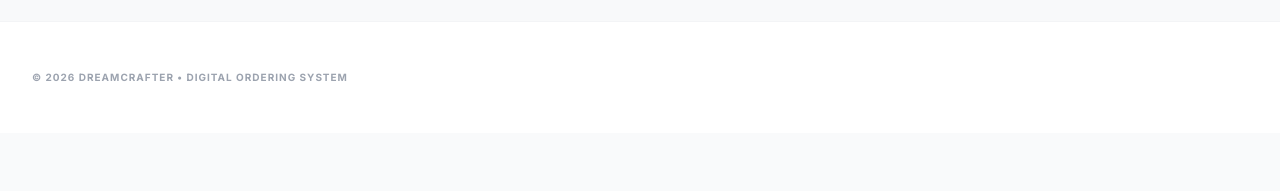
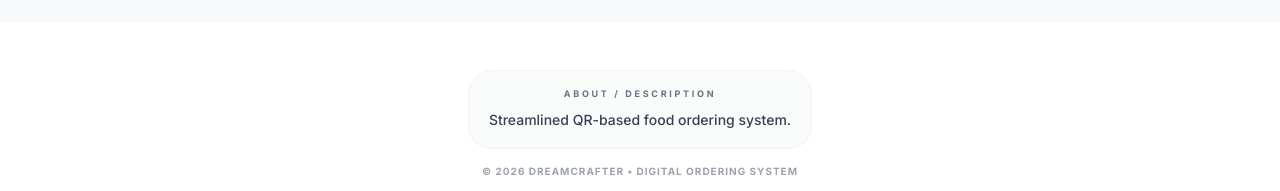
Before and after one commit to Mohitsubramani/web-projects, a React (Vite) app: page / in a window 1280 px wide. Shown: the part 761-952 px from the top of the page. Before the commit the page ends 894 px from the top, so only its background shows below. Built offline with nearby package versions, Linux system fonts and the light colour scheme.

Commit message:
added description

```diff
--- a/App.tsx
+++ b/App.tsx
@@ -10,7 +10,7 @@ import OwnerInventory from './pages/owner/Inventory';
 import OwnerHistory from './pages/owner/History';
 import { useStore } from './store';
 import { CartItem } from './types';
-import { BUSINESS_NAME, CONTACT_EMAIL, CONTACT_PHONE } from './constants';
+import { BUSINESS_NAME, CONTACT_EMAIL, CONTACT_PHONE, APP_DESCRIPTION } from './constants';
 
 const Navigation = ({ cartCount, isAuthenticated, onLogout }: { cartCount: number, isAuthenticated: boolean, onLogout: () => void }) => {
   const location = useLocation();
@@ -419,8 +419,12 @@ const App: React.FC = () => {
         </main>
 
         <footer className="py-12 border-t border-gray-100 bg-white">
-          <div className="max-w-7xl mx-auto px-8 flex flex-col md:flex-row justify-between items-center text-gray-400 gap-4">
-            <p className="text-[10px] font-bold uppercase tracking-widest text-center md:text-left">© {new Date().getFullYear()} {BUSINESS_NAME} • Digital Ordering System</p>
+          <div className="max-w-7xl mx-auto px-8 flex flex-col items-center text-gray-400 gap-4">
+            <div className="max-w-2xl rounded-3xl border border-gray-100 bg-gray-50/80 px-5 py-4 text-center shadow-sm">
+              <p className="text-[9px] font-black uppercase tracking-[0.3em] text-gray-500 mb-2">About / Description</p>
+              <p className="text-sm font-medium text-gray-700 leading-relaxed">{APP_DESCRIPTION}</p>
+            </div>
+            <p className="text-[10px] font-bold uppercase tracking-widest text-center">© {new Date().getFullYear()} {BUSINESS_NAME} • Digital Ordering System</p>
           </div>
         </footer>
       </div>
```
